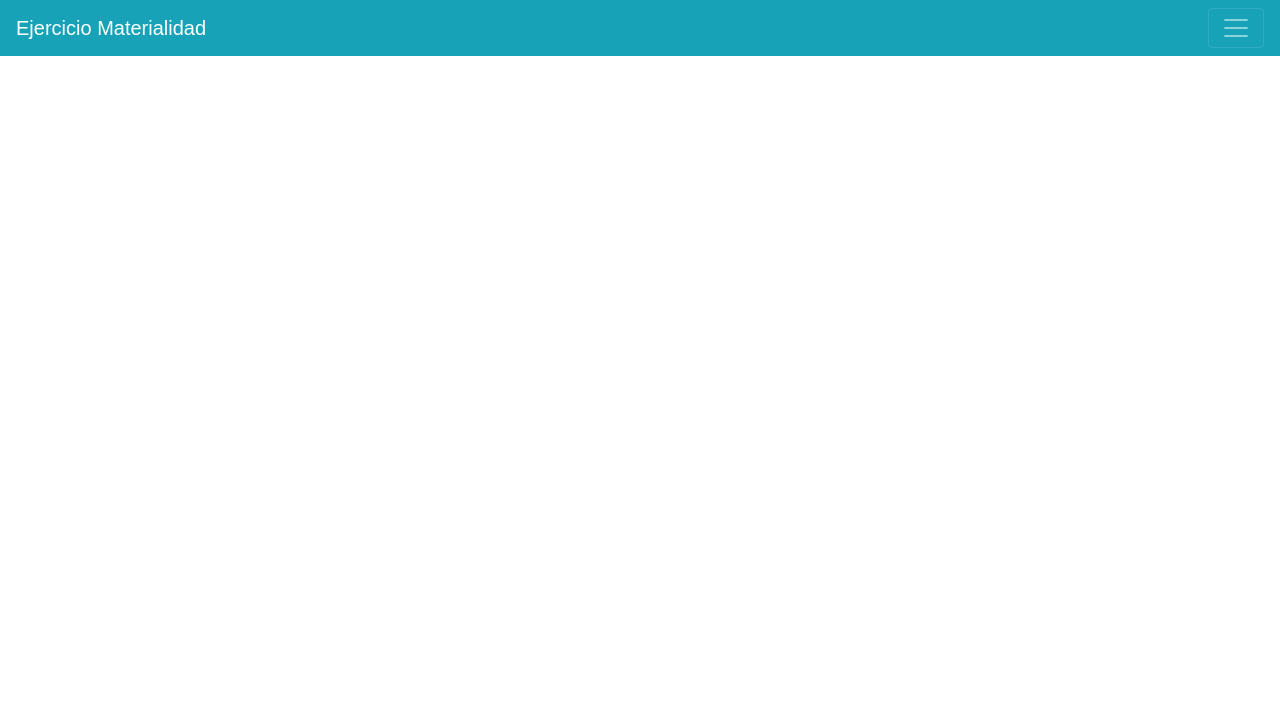
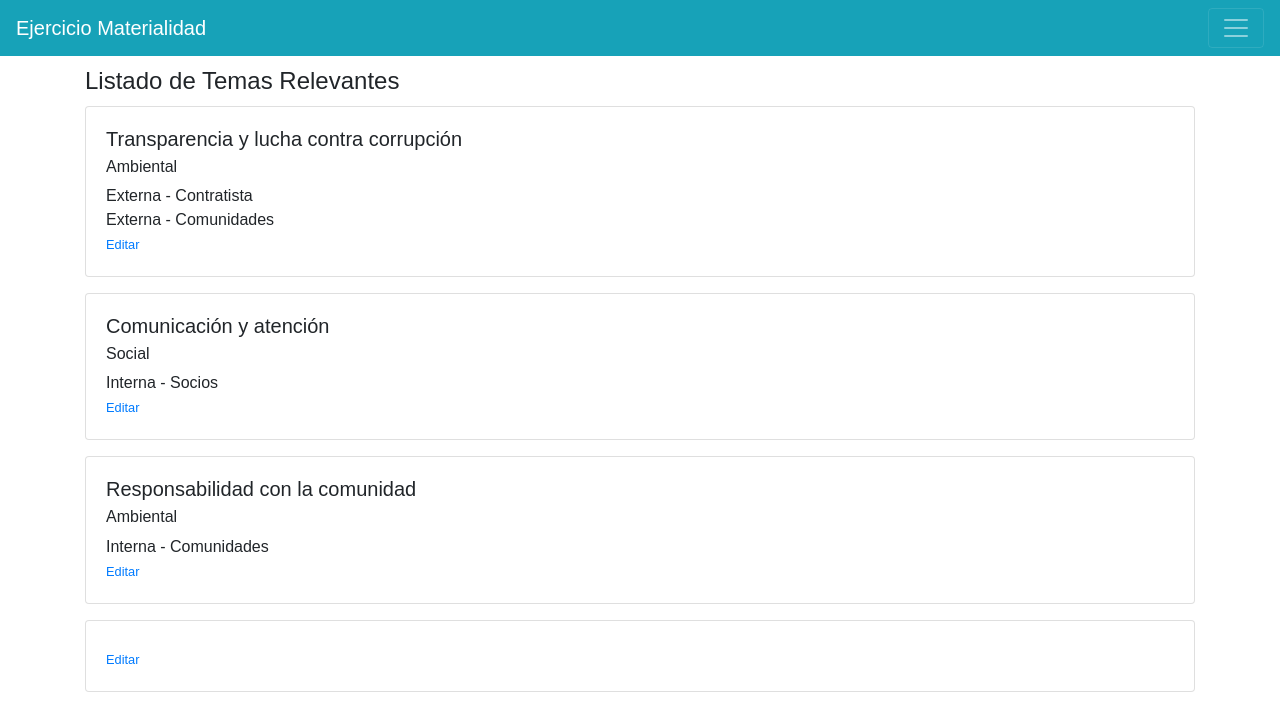
Before and after one commit to sjunka/surveyApp, a React (Create React App) app: page /listartemasrelevantes in a window 1280 px wide. Shown: the top 728 px of the page. Built offline with nearby package versions, Linux system fonts and the light colour scheme; no server answers.

Commit message:
created componentes ListarPreguntas, ListarTemasRelevantes. First try in dynamic components. Created views and examples for the backendev As if Webservices should send information requested.

```diff
--- a/src/App.js
+++ b/src/App.js
@@ -19,6 +19,8 @@ import  RegistroUsuario  from './components/RegistroUsuario'
 import  Encuesta  from './components/Encuesta'
 //Importar componente ListarPreguntas
 import  ListarPreguntas  from './components/ListarPreguntas'
+//Importar componente ListarTemasRelevantes
+import  ListarTemasRelevantes  from './components/ListarTemasRelevantes'
 
 
 //Importar Estilos
@@ -74,7 +76,7 @@ class App extends Component {
 
             <div className="dropdown-menu">
               <Link className="dropdown-item" to="/listarpreguntas">Preguntas</Link>
-              <Link className="dropdown-item" to="/grupointeres">Tema Relevante</Link>
+              <Link className="dropdown-item" to="/listartemasrelevantes">Tema Relevante</Link>
             </div>
 
           </li>
@@ -96,6 +98,8 @@ class App extends Component {
           <Route path="/registrousuario" component= {RegistroUsuario} />
           <Route path="/encuesta" component= {Encuesta} />
           <Route path="/listarpreguntas" component= {ListarPreguntas} />
+          <Route path="/listartemasrelevantes" component= {ListarTemasRelevantes} />
+
         </div>
       </Router>
     );
--- a/src/components/ListarPreguntas.js
+++ b/src/components/ListarPreguntas.js
@@ -9,11 +9,13 @@ class ListarPreguntas extends React.Component {
     constructor(props){
         super(props)
         this.state = {
-            preguntas : [{}]
+            preguntas : [{}],
+            temarelevante: [{}]
         }
 
-        /*const url = 'http://190.85.67.146/TEST/MATERIALIDAD/api/';*/
 
+
+        //traer preguntas
         axios.get('http://190.85.67.146/TEST/MATERIALIDAD/api/Pregunta')
         .then( (response) => {
             this.setState({
@@ -24,20 +26,44 @@ class ListarPreguntas extends React.Component {
         .catch(function (error) {
           console.log(error);
         });
+
+        //traer temas relevantes
+        axios.get('http://190.85.67.146/TEST/MATERIALIDAD/api/TemaRelevante')
+        .then( (response) => {
+            this.setState({
+                temarelevante : response.data
+            })
+            console.log(this.state.temarelevante);
+        })
+        .catch(function (error) {
+          console.log(error);
+        });
     }
 
 
 
     render (){
+
         return(
+
             <div className="container">
-            <h4 className="col-form-label">Listado de preguntas</h4>
-            <ul className="list-group">
-                {this.state.preguntas.map( (pregunta) =>
-                    <li className="list-group-item" key={pregunta.Id}>{pregunta.Name}</li>
-                )}
-            </ul>
-        </div>
+                <h4 className="col-form-label">Listado de preguntas</h4>
+
+
+                    {this.state.preguntas.map( (pregunta) =>
+
+                        <div className="card-body pb-0" key={pregunta.Id} >
+                            <div className="list-group">
+                                <div className="list-group-item list-group-item-action flex-column align-items-start">
+                                    <p className="mb-1" >{pregunta.Name}</p>
+                                    <small className="text-muted"><a href="#">Editar</a></small>
+                                </div>
+                            </div>
+                        </div>
+                    )}
+
+
+            </div>
         )
     }
 
--- /dev/null
+++ b/src/components/ListarTemasRelevantes.js
@@ -0,0 +1,88 @@
+//Importar componentes React
+import React from 'react';
+
+//Importar Axios
+import axios from 'axios';
+
+
+class ListarTemasRelevantes extends React.Component {
+    constructor(props){
+        super(props)
+        this.state = {
+            temasrelevantes: [{}]
+        }
+
+
+
+        //traer temas relevantes
+        axios.get('http://190.85.67.146/TEST/MATERIALIDAD/api/TemaRelevante')
+        .then( (response) => {
+            this.setState({
+                temasrelevantes : response.data
+            })
+            console.log(this.state.temarelevante);
+        })
+        .catch(function (error) {
+          console.log(error);
+        });
+    }
+
+
+
+    render (){
+
+        return(
+
+            <div className="container">
+                <h4 className="col-form-label">Listado de Temas Relevantes</h4>
+
+                <div className="card mb-3" >
+                    <div className="card-body">
+                        <h5 className="card-title">Transparencia y lucha contra corrupción</h5>
+                        <h6 className="card-subtitle mb-2 ">Ambiental</h6>
+                        <p className="card-text mb-0">Externa - Contratista</p>
+                        <p className="card-text mb-0">Externa - Comunidades</p>
+                        <small className="text-muted"><a href="#">Editar</a></small>
+                    </div>
+                </div>
+
+                <div className="card mb-3" >
+                    <div className="card-body">
+                        <h5 className="card-title">Comunicación y atención</h5>
+                        <h6 className="card-subtitle mb-2">Social</h6>
+                        <p className="card-text mb-0">Interna - Socios</p>
+                        <small className="text-muted"><a href="#">Editar</a></small>
+                    </div>
+                </div>
+
+                <div className="card mb-3" >
+                    <div className="card-body">
+                        <h5 className="card-title">Responsabilidad con la comunidad</h5>
+                        <h6 className="card-subtitle mb-2 ">Ambiental</h6>
+                        <p className="card-text mb-0">Interna - Comunidades</p>
+                        <small className="text-muted"><a href="#">Editar</a></small>
+                    </div>
+                </div>
+
+                {this.state.temasrelevantes.map( (temarelevante) =>
+                        <div className="card mb-3" >
+                        <div className="card-body">
+                            <h5 className="card-title">{temarelevante.Name}</h5>
+                            <h6 className="card-subtitle mb-2 ">{temarelevante.Active}</h6>
+                            <p className="card-text mb-0">{temarelevante.Number}</p>
+                            <small className="text-muted"><a href="#">Editar</a></small>
+                        </div>
+                    </div>
+
+                    )}
+
+
+            </div>
+        )
+    }
+
+
+}
+
+
+export default ListarTemasRelevantes;
```
